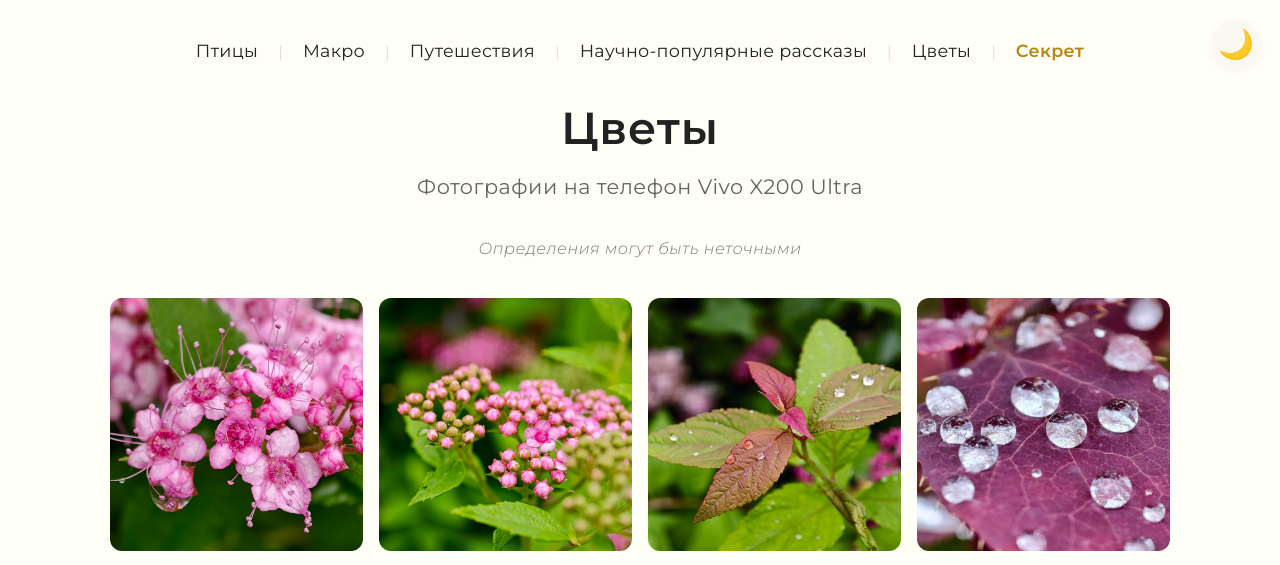
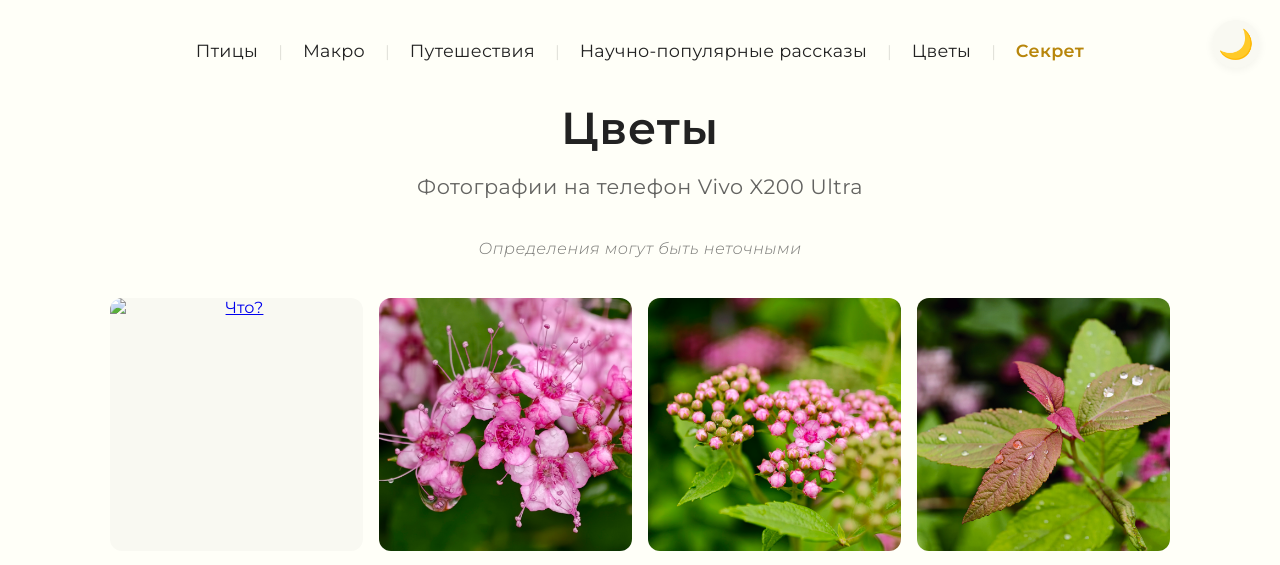
Before and after one commit to alextrubin/alextrubin.github.io, a Jekyll site: the page built from flowers/index.html, in a window 1280 px wide. Shown: the top 565 px of the page. Built offline with Jekyll 4.4.1, drawn with Linux system fonts in a browser that asks for light colours; grey boxes are pictures that could not be loaded.

Commit message:
Update flower images and captions in YAML file

```diff
--- a/_data/flowers.yml
+++ b/_data/flowers.yml
@@ -1,3 +1,5 @@
+- image: /images/flowers/IMG_20260701_120206.jpg
+  caption: "Что?"
 - image: /images/flowers/030.jpg
   caption: "Что?"
 - image: /images/flowers/029.jpg
```
